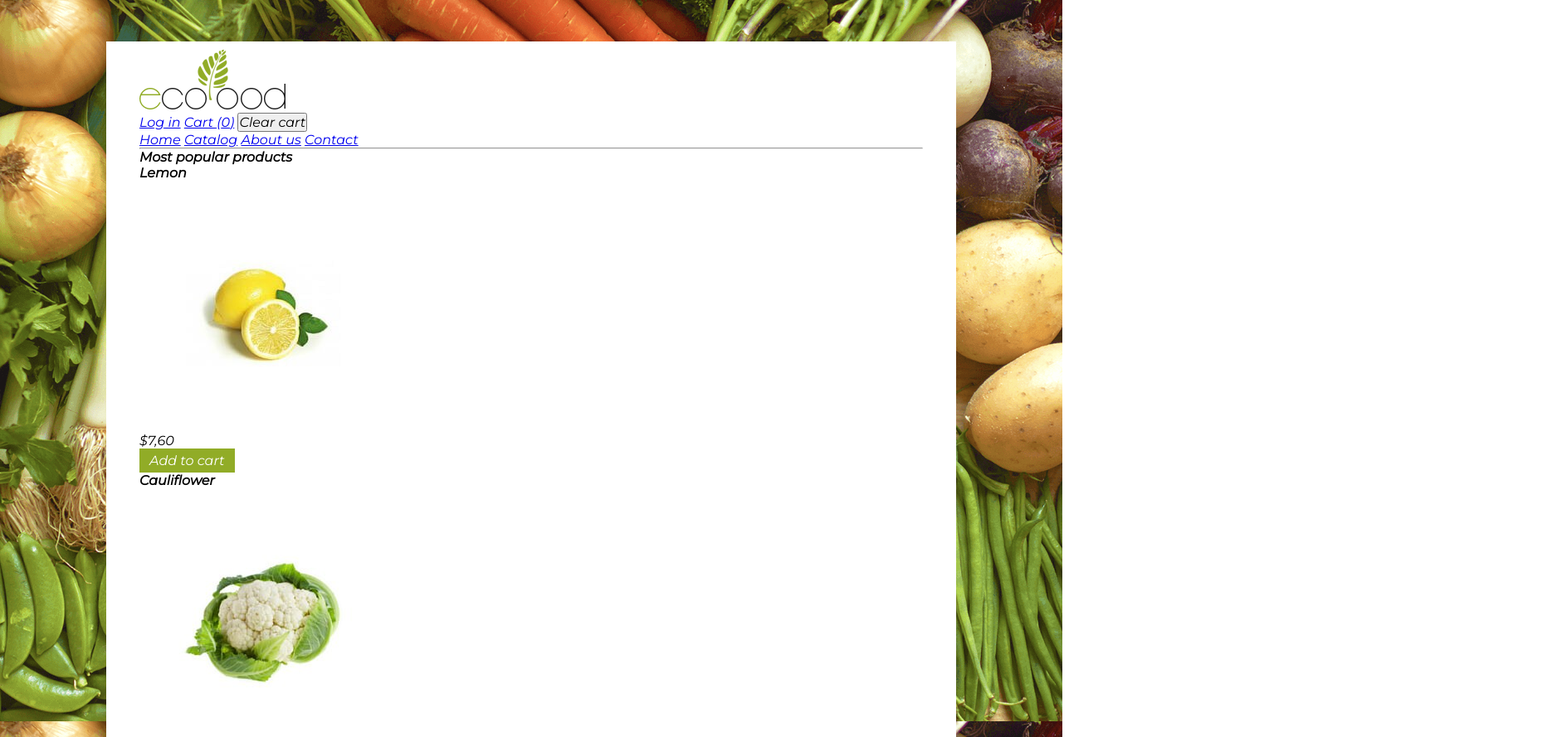
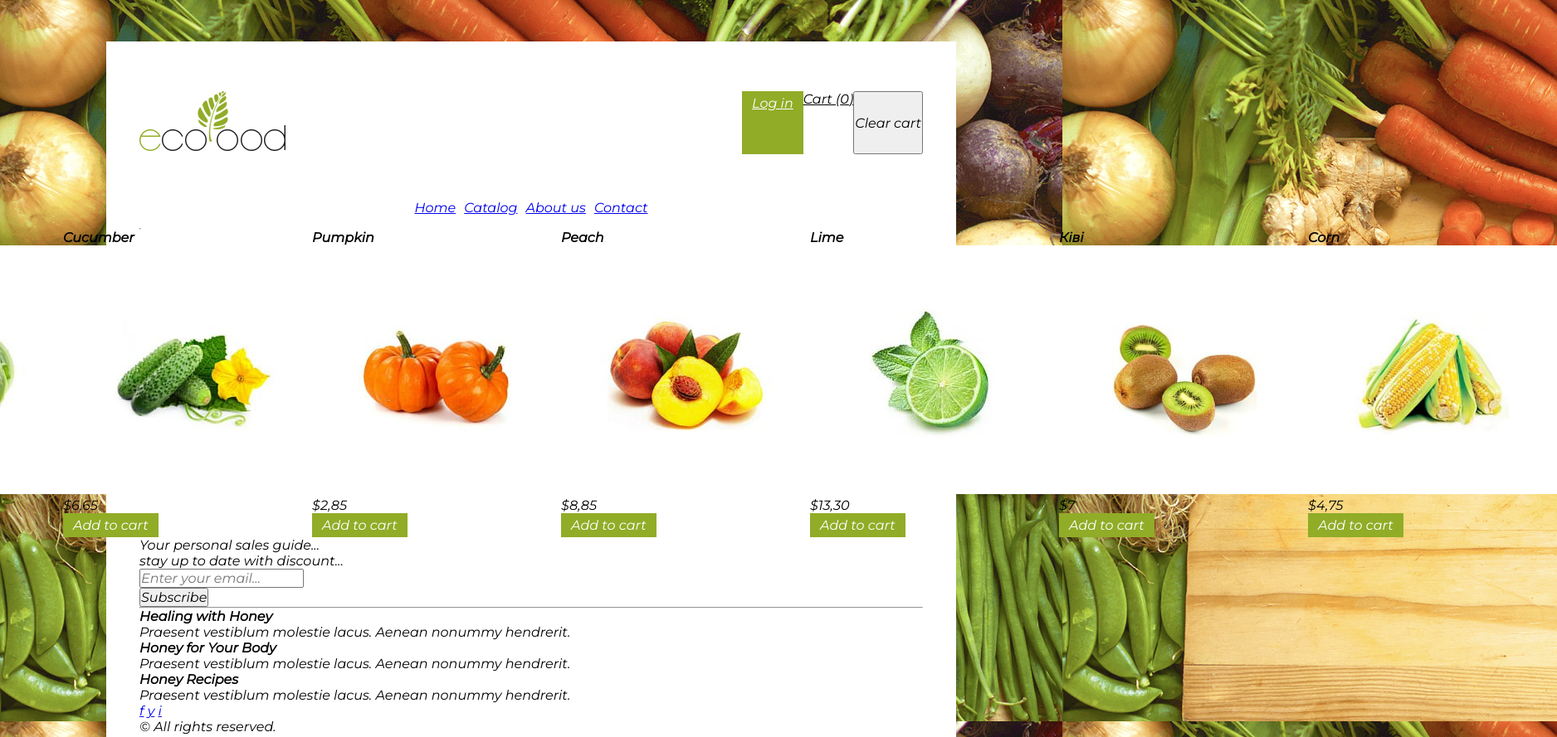
Before and after one commit to Kromler123/EccoFood, a plain HTML site: page index.html in a window 1280 px wide. Shown: the top 889 px of the page at 83% size, 1876 px wide, since content can reach past the window. Drawn offline with Linux system fonts and the light colour scheme.

Commit message:
styled header

```diff
--- a/css/styles.css
+++ b/css/styles.css
@@ -5,7 +5,9 @@
     font-family: 'Montserrat', sans-serif;
     font-size: 16px;
 }
-
+h2{
+    width: 100%;
+}
 body {
 	background: url(../img/bg.png) no-repeat center;
 	background-size: cover;
@@ -16,7 +18,7 @@ body {
 	background-color: white;
 	margin: 50px 10%;
 	max-width: 1024px;
-	padding: 10px 40px;
+	padding: 60px 40px;
 }
 .button {
     background: #91ac27;
@@ -25,7 +27,7 @@ body {
     color: white;
     transition: all 0.5s;
     cursor: pointer;
-
+    text-align: center;
 }
 .button:hover {
     background-color: rgb(79, 94, 97);
@@ -38,14 +40,40 @@ body {
 .link:hover{
     cursor: rgb(64, 71, 22);
     transition: all 0.5s;
+    margin: 10px 0;
+}
     nav a{
         border-bottom: 2xp solid transparent;
         padding: 15px 5px;
-        t
+        transition: all 0.5s;
     }
-}
+
 nav a:hover{
     border-bottom: 2px solid green;
     padding: 15px 5px;
     transition: all 0.5s;
+    margin-left: 15px ;
+    margin-right: 15px;
+
 }
+nav{
+    width: 100%;
+    display: flex;
+    justify-content: center;
+    margin-top: 40px;
+}
+header {
+    display: flex;
+    flex-wrap: wrap;
+    justify-content: space-between;
+ }
+header > section{
+    display: flex;
+    flex-wrap: wrap;
+    justify-content: space-between;
+}
+  .product {
+      display: flex;
+      font-weight: wrap;
+      justify-content: center;
+  }
--- a/index.html
+++ b/index.html
@@ -14,8 +14,8 @@
 <header>
 	<a href="#"><img src="img/logo.png" alt="logo"></a>
 	<section>
-		<a href=class"">Log in</a>
-		<a href=class"">Cart (<span>0</span>)</a>
+		<a href="#" class="button">Log in</a>
+		<a href="#" class="link">Cart (<span>0</span>)</a>
 		<button>Clear cart</button>
 	</section>
 	<nav>
```
